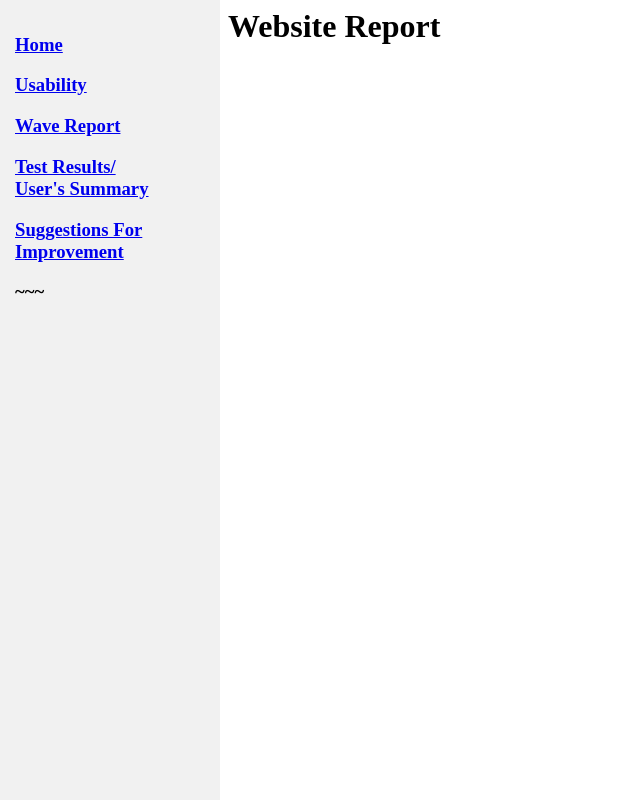
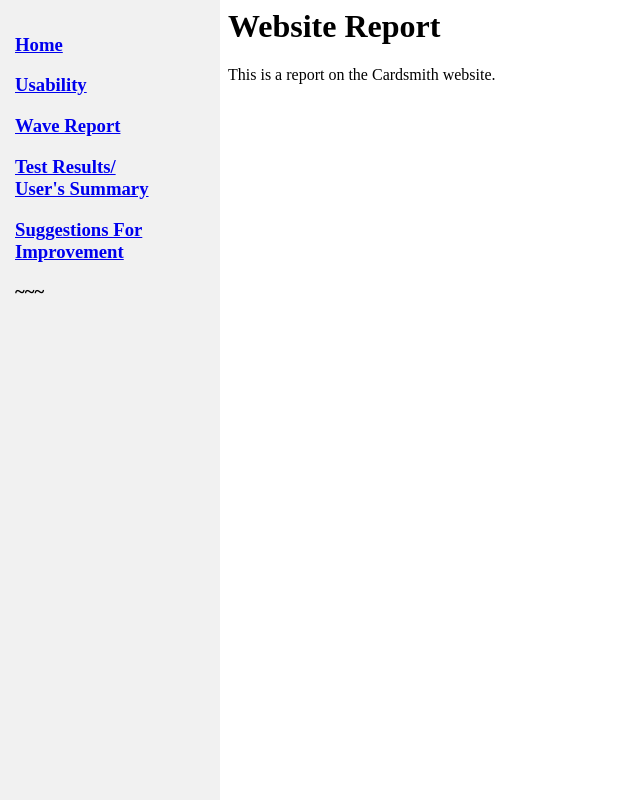
Before and after one commit to JamesEMurray/Home-0_1, a plain HTML site: page index.html in a window 1280 px wide. Shown: the whole page, without its empty margins (0-640 px from the left). Drawn offline with Linux system fonts and the light colour scheme.

Commit message:
Update index.html

```diff
--- a/index.html
+++ b/index.html
@@ -42,6 +42,7 @@
 
  <div id="MainPartPage">
 <h1>Website Report</h1> <n><n>
+  <p>This is a report on the Cardsmith website.</p>
  </div>
 
 </body>
```
